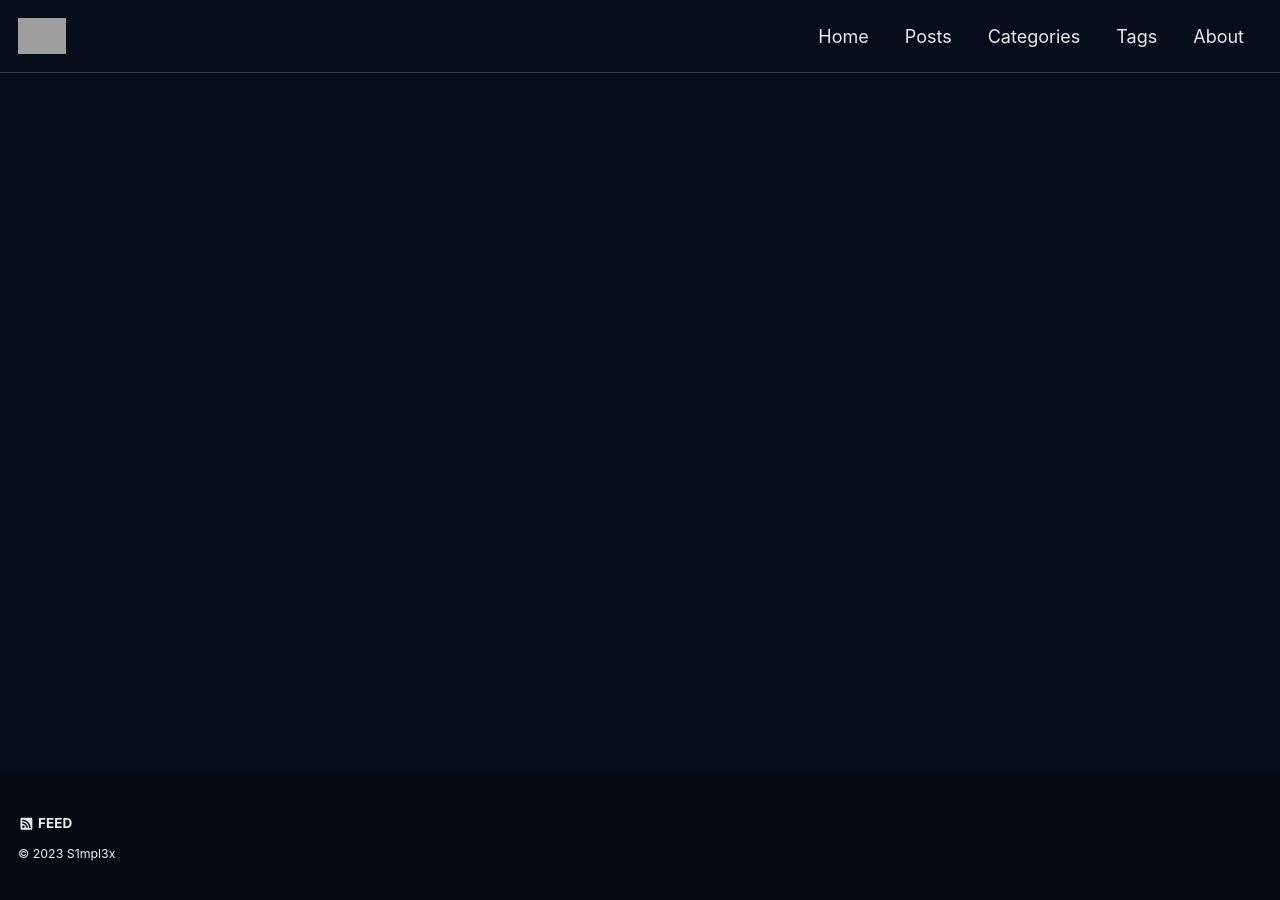
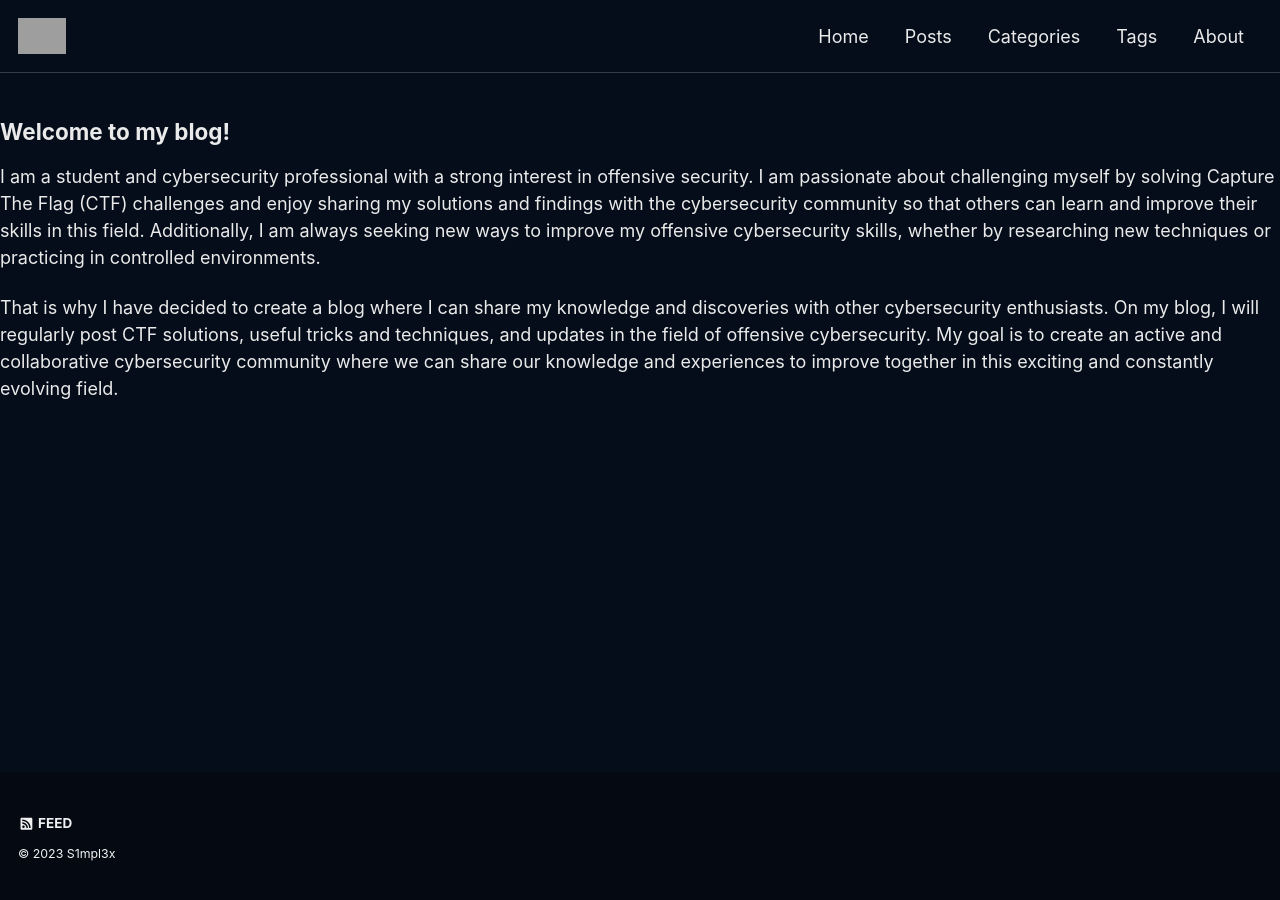
Before and after one commit to s1mpl3x-sec/s1mpl3x-sec.github.io, a Jekyll site: the page built from _pages/about.md, in a window 1280 px wide. Built offline with Jekyll 4.4.1, drawn with Linux system fonts in a browser that asks for light colours; cached includes are drawn as plain includes; our own code applies the rules of GitHub Pages for plain Markdown files; a script that is not in the unit is left out; grey boxes are pictures that could not be loaded.

Commit message:
Update about.md

```diff
--- a/_pages/about.md
+++ b/_pages/about.md
@@ -3,3 +3,8 @@ title: "About"
 permalink: /about/
 date: 2019-02-15
 ---
+## Welcome to my blog!
+
+I am a student and cybersecurity professional with a strong interest in offensive security. I am passionate about challenging myself by solving Capture The Flag (CTF) challenges and enjoy sharing my solutions and findings with the cybersecurity community so that others can learn and improve their skills in this field. Additionally, I am always seeking new ways to improve my offensive cybersecurity skills, whether by researching new techniques or practicing in controlled environments.
+
+That is why I have decided to create a blog where I can share my knowledge and discoveries with other cybersecurity enthusiasts. On my blog, I will regularly post CTF solutions, useful tricks and techniques, and updates in the field of offensive cybersecurity. My goal is to create an active and collaborative cybersecurity community where we can share our knowledge and experiences to improve together in this exciting and constantly evolving field.
```
